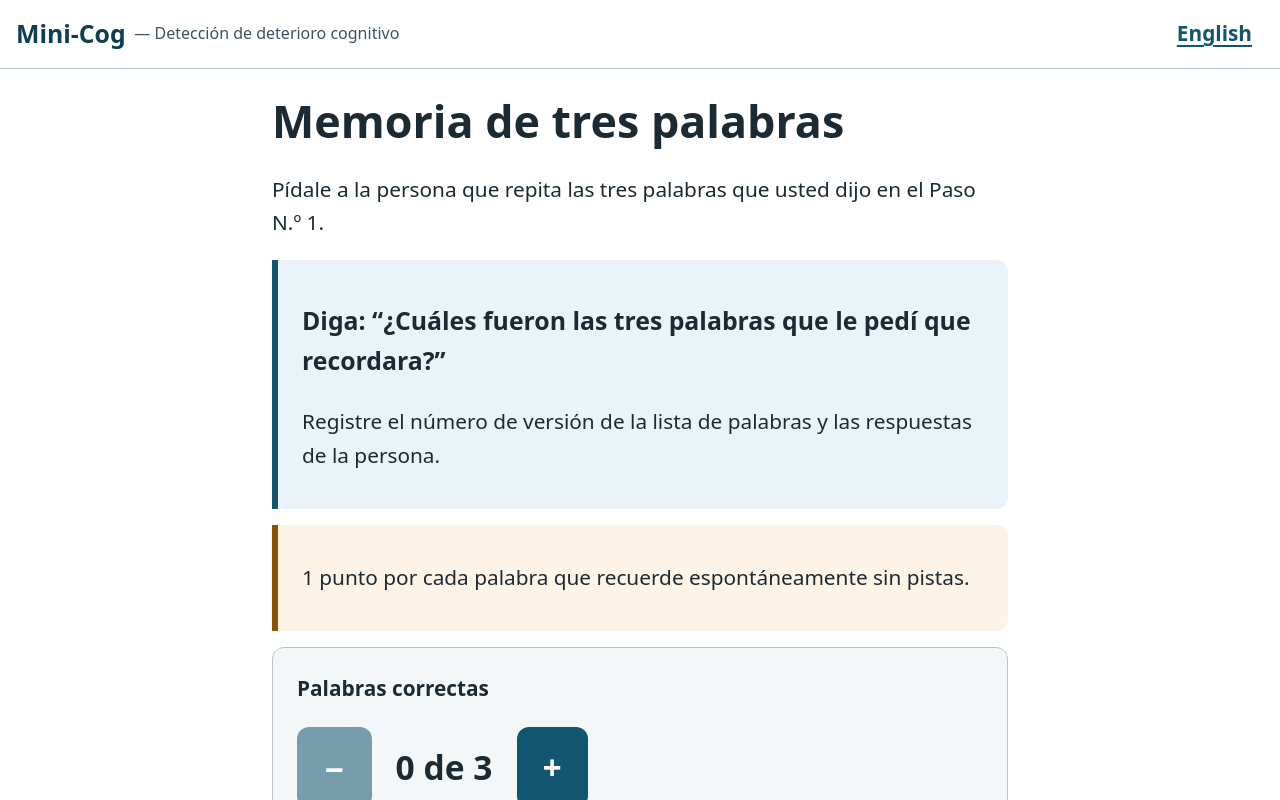
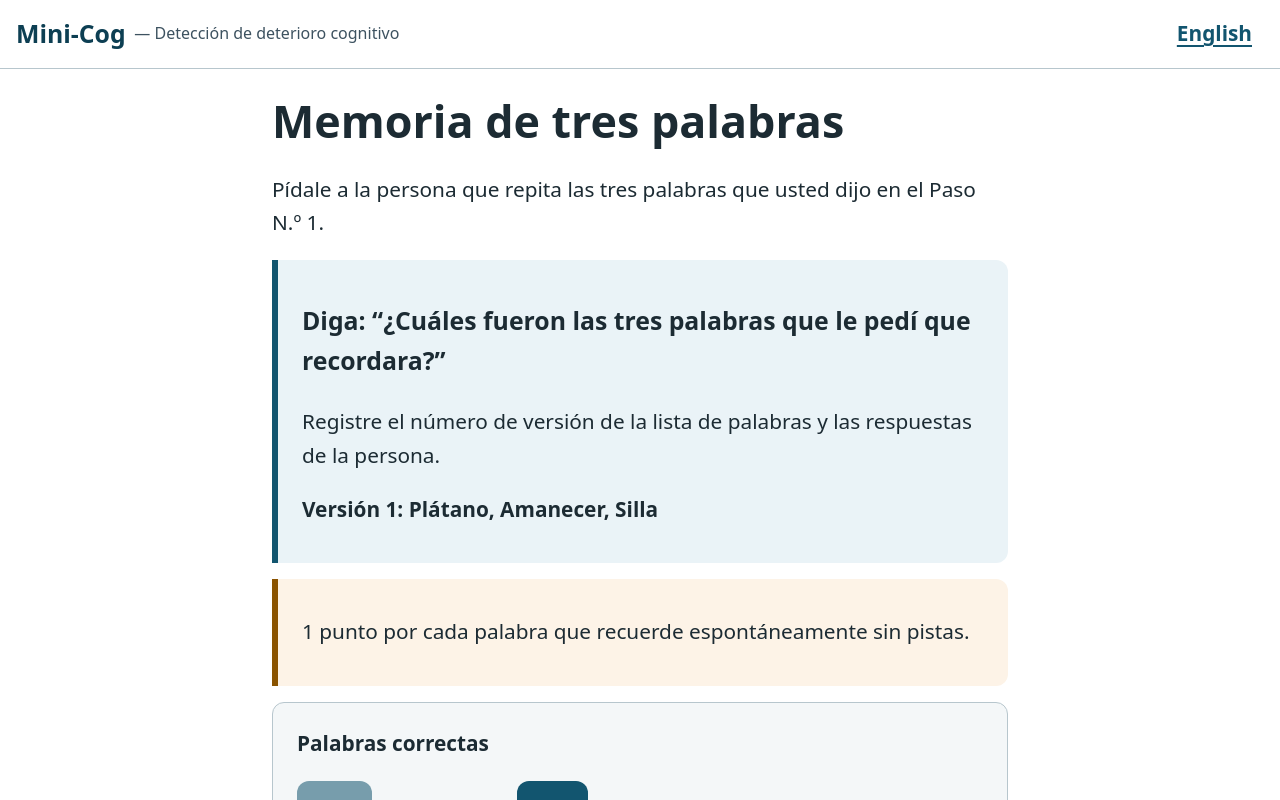
Before and after one commit to jualon92/minicog-ssg, an Angular app: page /es/puntaje in a window 1280 px wide. Shown: the top 800 px of the page. Built offline with nearby package versions, Linux system fonts and the light colour scheme.

Commit message:
feat: show the used word list on the recall step

```diff
--- a/src/app/pages/word-scoring.html
+++ b/src/app/pages/word-scoring.html
@@ -5,6 +5,7 @@
   <div class="callout">
     <p class="speech">{{ t().wordScoring.question }}</p>
     <p>{{ t().wordScoring.writeDown }}</p>
+    <p><strong>{{ wordSetLabel() }}</strong></p>
   </div>
 
   <div class="callout callout--warn">
--- a/src/app/pages/word-scoring.ts
+++ b/src/app/pages/word-scoring.ts
@@ -17,6 +17,11 @@ export class WordScoringPage {
   readonly lang = input.required<Lang>();
 
   protected readonly t = computed(() => TRANSLATIONS[this.lang()]);
+  protected readonly wordSetLabel = computed(() => {
+    const w = this.t().wordRegistration;
+    const index = this.state.wordSetIndex();
+    return `${w.setName} ${index + 1}: ${w.wordSets[index].join(', ')}`;
+  });
   protected readonly backUrl = computed(() => pageUrl('clockDrawing', this.lang()));
   protected readonly nextUrl = computed(() => pageUrl('clockScoring', this.lang()));
 
```
